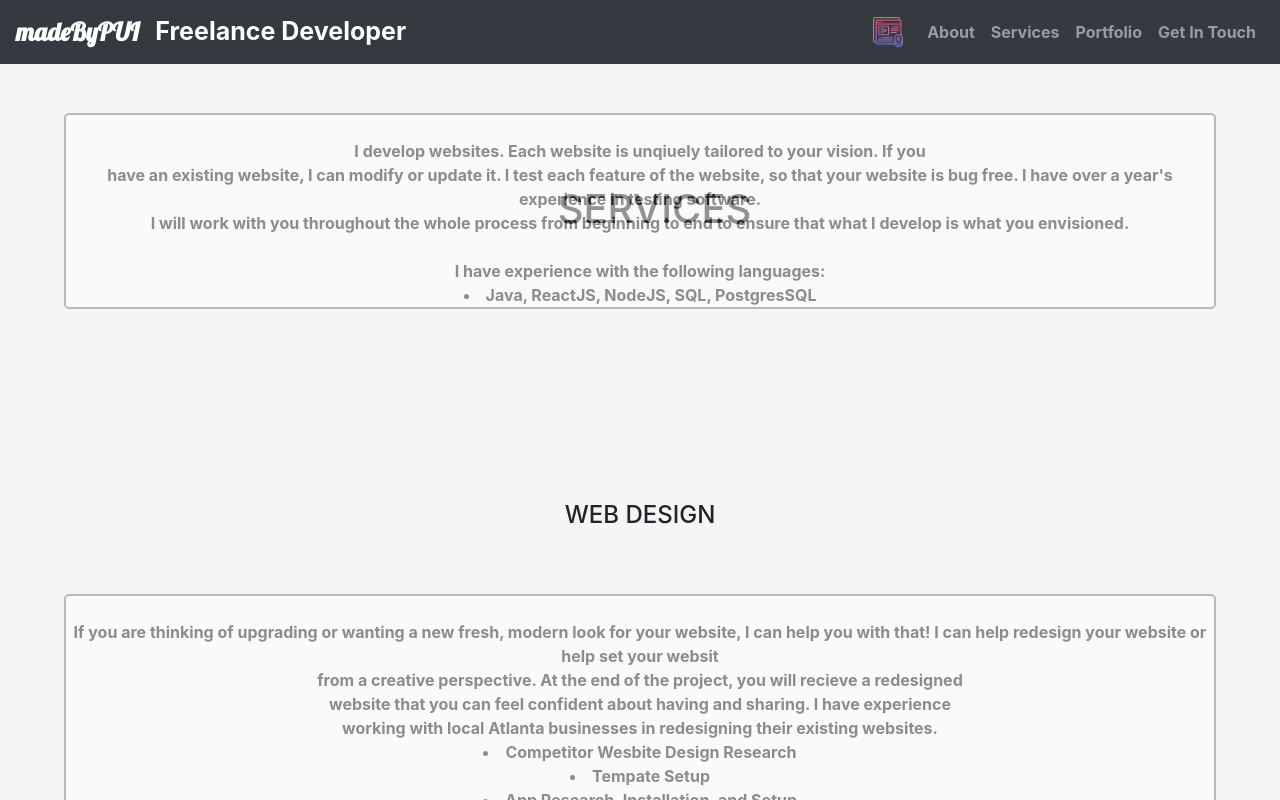
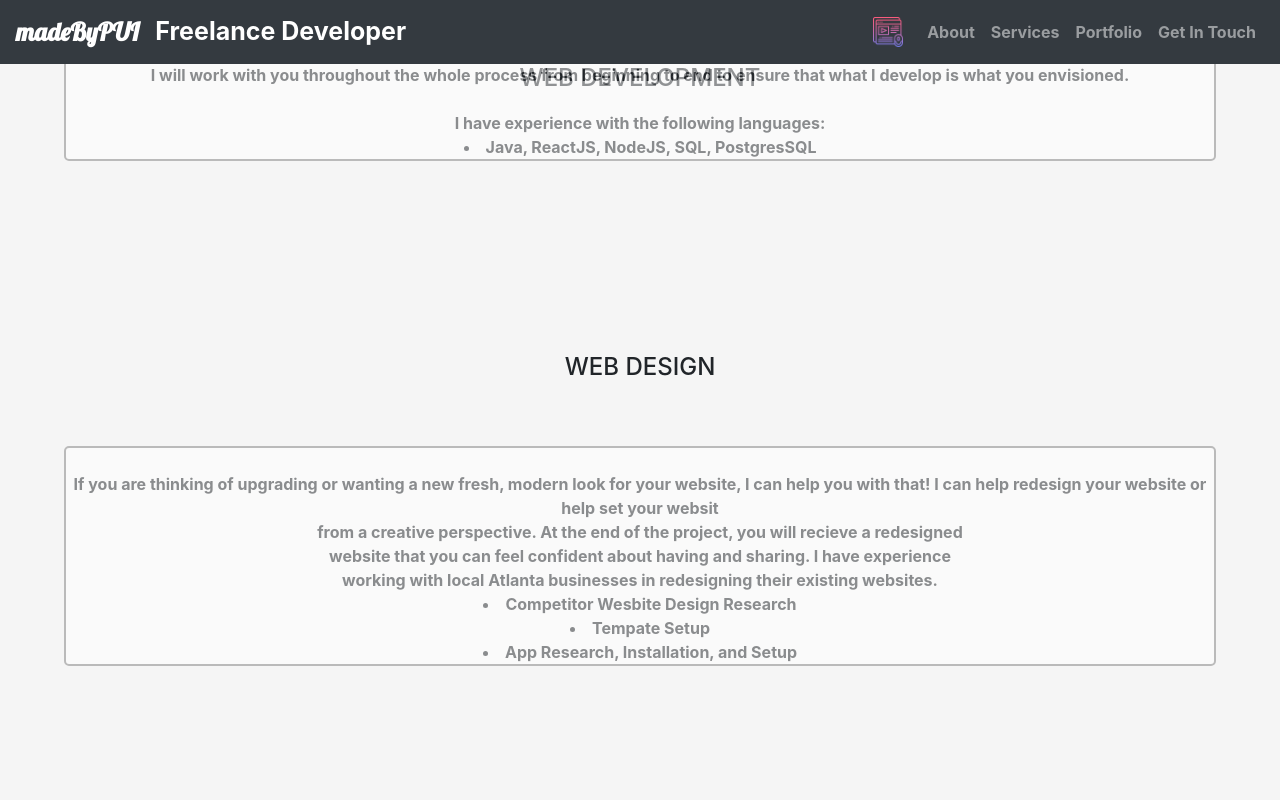
Before and after one commit to ptam1/madeByPui, a React (Create React App) app in the folder my-app/: page /services in a window 1280 px wide. Built offline with nearby package versions, Linux system fonts and the light colour scheme.

Commit message:
test change

```diff
--- a/my-app/src/frontend/Services.css
+++ b/my-app/src/frontend/Services.css
@@ -70,6 +70,7 @@
 /* smartphones, portrait iPhone, portrait 480x320 phones (Android) */
 @media only screen and (min-width: 320px) {
     .servicesTitleProperties {
+        display: none;
         margin-top: 13%;
         margin-left: 10%;
     }
@@ -138,6 +139,10 @@
 /* portrait tablets, portrait iPad, e-readers (Nook/Kindle), landscape 800x480 phones (Android) */
 @media (min-width:600px) {
     #firstTitlePosition {
-        display:none;
+        white-space: nowrap;
+        font-size: x-large;
+        display: block;
+        margin: 0%;
+        text-align: center;
     }
 }
```
